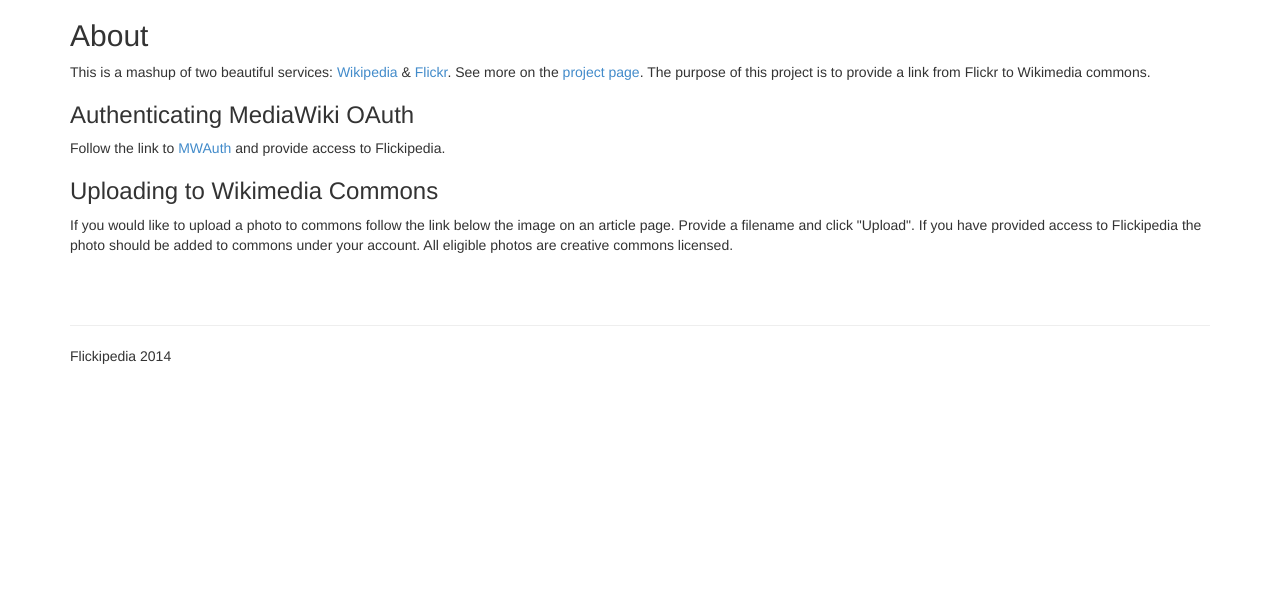
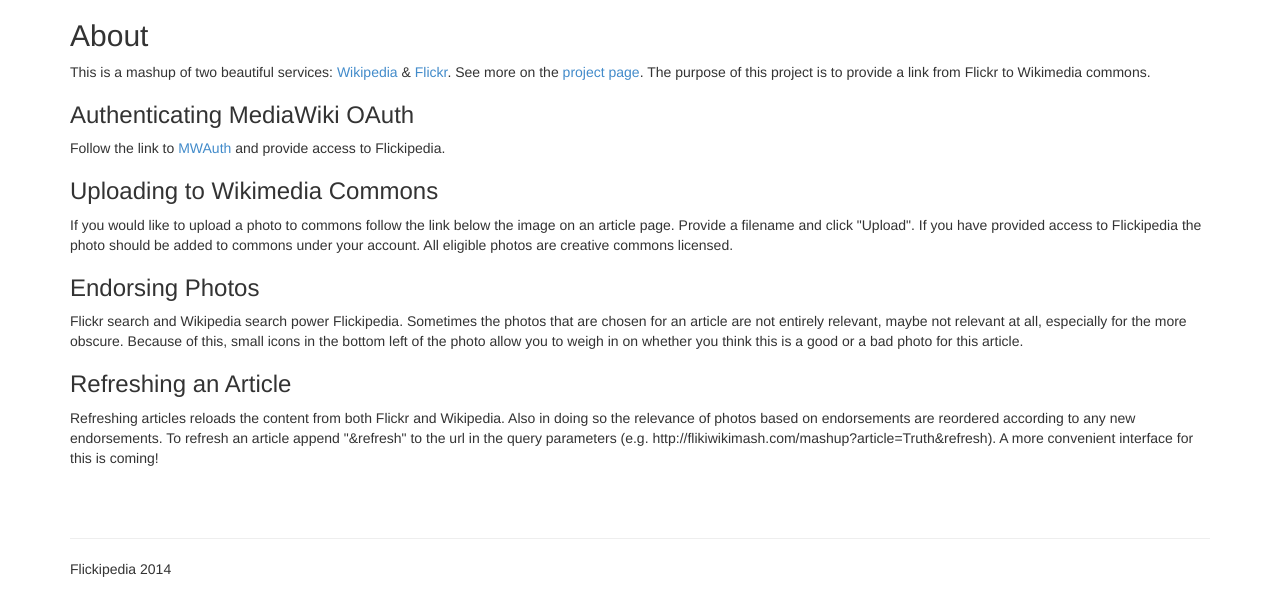
Before and after one commit to rfaulkner/Flickipedia, a Flask app: page /about/ in a window 1280 px wide. Shown: the part 72-688 px from the top of the page. Run offline with Flask 2, Linux system fonts and the light colour scheme; parts of the project's set-up code (start-up, migrations or seed data) failed here and were passed over; some libraries are stand-ins or nearby versions.

Commit message:
add more site docs

```diff
--- a/flickipedia/web/templates/about.html
+++ b/flickipedia/web/templates/about.html
@@ -9,4 +9,8 @@ See more on the <a href="https://github.com/rfaulkner/Flickipedia">project page<
 Follow the link to <a href="{{ url_for('mwoauth') }}">MWAuth</a> and provide access to Flickipedia.
 <h3>Uploading to Wikimedia Commons</h3>
 If you would like to upload a photo to commons follow the link below the image on an article page.  Provide a filename and click "Upload".  If you have provided access to Flickipedia the photo should be added to commons under your account.  All eligible photos are creative commons licensed.
+<h3>Endorsing Photos</h3>
+Flickr search and Wikipedia search power Flickipedia.  Sometimes the photos that are chosen for an article are not entirely relevant, maybe not relevant at all, especially for the more obscure.  Because of this, small icons in the bottom left of the photo allow you to weigh in on whether you think this is a good or a bad photo for this article.
+<h3>Refreshing an Article</h3>
+Refreshing articles reloads the content from both Flickr and Wikipedia.  Also in doing so the relevance of photos based on endorsements are reordered according to any new endorsements.  To refresh an article append "&refresh" to the url in the query parameters (e.g. http://flikiwikimash.com/mashup?article=Truth&refresh).  A more convenient interface for this is coming!
 {% endblock %}
```
